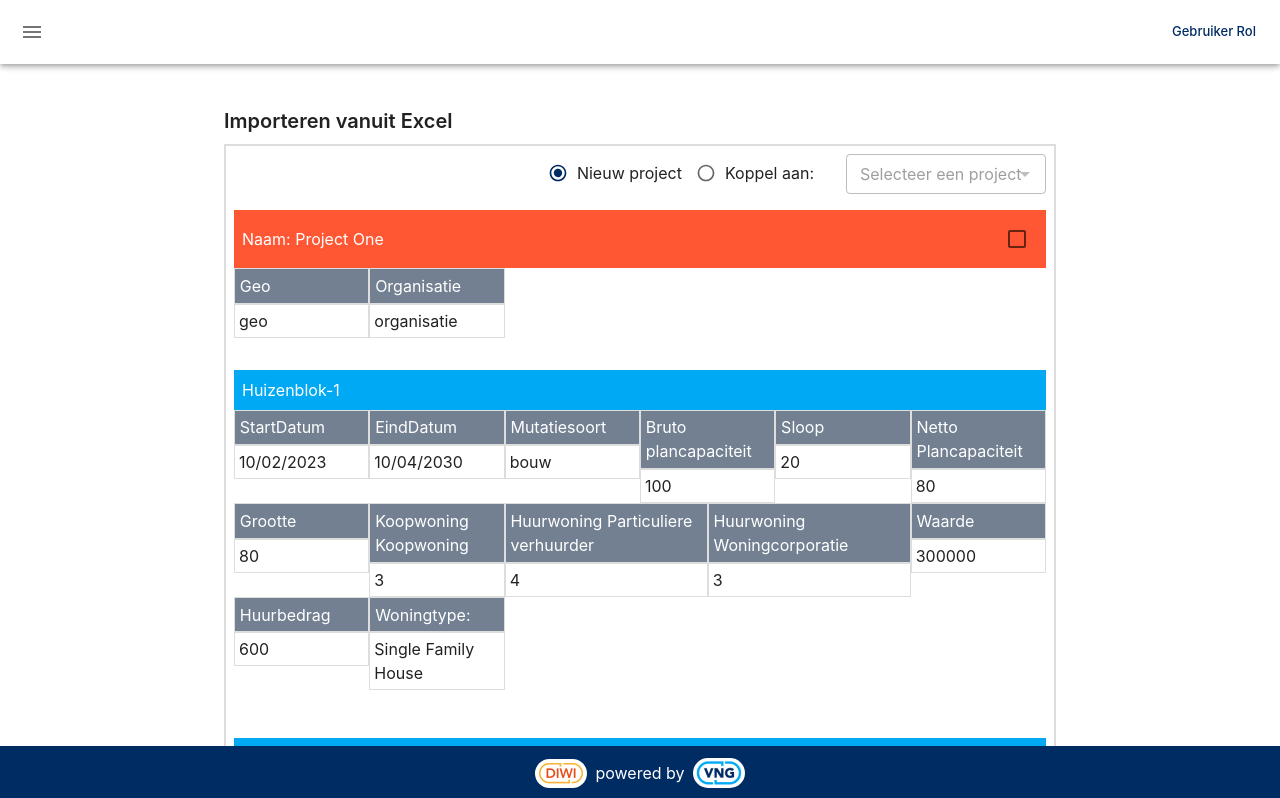
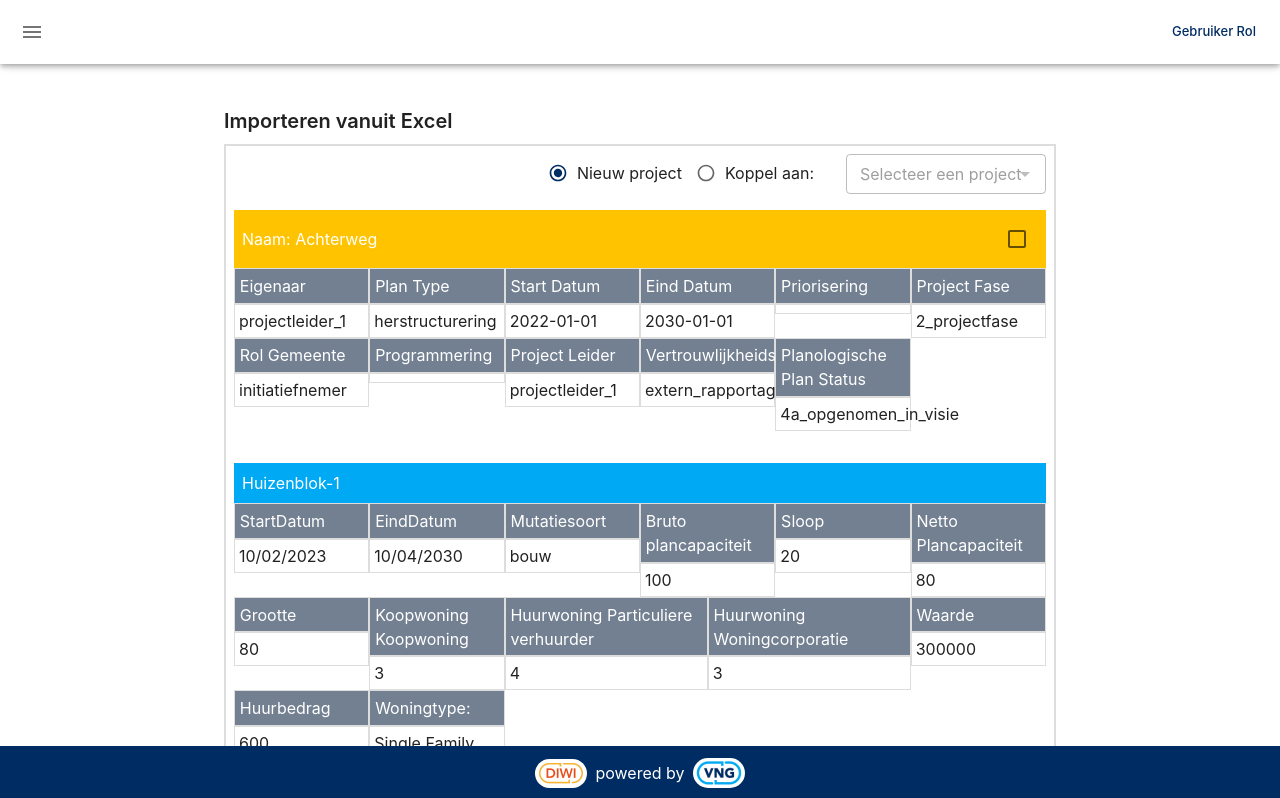
Before and after one commit to VNG-Realisatie/DIWI, a React (Create React App) app in the folder frontend/: page /exchangedata/importexcel/projects in a window 1280 px wide. Shown: the top 798 px of the page. Built offline with nearby package versions, Linux system fonts and the light colour scheme.

Commit message:
Update import projects data

```diff
--- a/frontend/src/api/dummyData.ts
+++ b/frontend/src/api/dummyData.ts
@@ -31,10 +31,22 @@ export const colorArray = [
 export const projects = [
     {
         id: 1,
-        name: "Project One",
-        color: "#FF5733",
-        geo: "geo",
-        organization: "organisatie",
+        name: "Achterweg",
+        color:colorArray[1],
+        eigenaar: "projectleider_1",
+        "plan type": "herstructurering",
+        "eind datum": "2030-01-01",
+        "start datum": "2022-01-01",
+        priorisering: null,
+        "project fase": "2_projectfase",
+        "rol gemeente": "initiatiefnemer",
+        programmering: true,
+        "project leider": "projectleider_1",
+        organization_id: 7,
+        project_state_id: 1,
+        organization_state_id: 7,
+        vertrouwlijkheidsniveau: "extern_rapportage",
+        "planologische plan status": "4a_opgenomen_in_visie",
         houseblocks: [
             {
                 id: 1,
@@ -74,10 +86,22 @@ export const projects = [
     },
     {
         id: 2,
-        name: "Project Two",
-        color: "#E91E63",
-        geo: "geo",
-        organization: "organisatie",
+        color:colorArray[2],
+        name: "Brielseweg",
+        eigenaar: "projectleider_2",
+        "plan type": "verdichting",
+        "eind datum": "2030-07-01",
+        "start datum": "2022-07-01",
+        priorisering: null,
+        "project fase": "2_projectfase",
+        "rol gemeente": "initiatiefnemer",
+        programmering: true,
+        "project leider": "projectleider_2",
+        organization_id: 8,
+        project_state_id: 2,
+        organization_state_id: 8,
+        vertrouwlijkheidsniveau: "extern_rapportage",
+        "planologische plan status": "4a_opgenomen_in_visie",
         houseblocks: [
             {
                 id: 2,
@@ -100,10 +124,22 @@ export const projects = [
     },
     {
         id: 3,
-        name: "Project Three",
-        color: "#9C27B0",
-        geo: "geo",
-        organization: "organisatie",
+        color:colorArray[3],
+        name: "De Ruy",
+        eigenaar: "projectleider_1",
+        "plan type": "herstructurering",
+        "eind datum": "2024-07-01",
+        "start datum": "2020-01-01",
+        priorisering: null,
+        "project fase": "4_realisatiefase",
+        "rol gemeente": "initiatiefnemer",
+        programmering: true,
+        "project leider": "projectleider_1",
+        organization_id: 7,
+        project_state_id: 4,
+        organization_state_id: 7,
+        vertrouwlijkheidsniveau: "openbaar",
+        "planologische plan status": "1a_onherroepelijk",
         houseblocks: [
             {
                 id: 3,
--- a/frontend/src/components/ImportProjectCardItem.tsx
+++ b/frontend/src/components/ImportProjectCardItem.tsx
@@ -156,20 +156,99 @@ export const ImportProjectCardItem = (props: any) => {
                             inputProps={{ "aria-label": "controlled" }}
                         />
                     </Grid>
-                    <Grid item sm={2}>
-                        <Typography sx={columnTitleStyle}>Geo</Typography>
+                 <Grid item sm={2}>
+                        <Typography sx={columnTitleStyle}>Eigenaar</Typography>
 
                         <Typography sx={{ border: "solid 1px #ddd", p: 0.5 }}>
-                            {project.geo}
+                            {project.eigenaar}
+                        </Typography>
+                    </Grid>
+                    <Grid item sm={2}>
+                        <Typography sx={columnTitleStyle}>Plan Type</Typography>
+
+                        <Typography sx={{ border: "solid 1px #ddd", p: 0.5 }}>
+                            {project["plan type"]}
                         </Typography>
                     </Grid>
                     <Grid item sm={2}>
                         <Typography sx={columnTitleStyle}>
-                            Organisatie
+                            Start Datum
                         </Typography>
 
                         <Typography sx={{ border: "solid 1px #ddd", p: 0.5 }}>
-                            {project.organization}
+                            {project["start datum"]}
+                        </Typography>
+                    </Grid>
+                    <Grid item sm={2}>
+                        <Typography sx={columnTitleStyle}>
+                            Eind Datum
+                        </Typography>
+
+                        <Typography sx={{ border: "solid 1px #ddd", p: 0.5 }}>
+                            {project["eind datum"]}
+                        </Typography>
+                    </Grid>
+                    <Grid item sm={2}>
+                        <Typography sx={columnTitleStyle}>
+                            Priorisering
+                        </Typography>
+
+                        <Typography sx={{ border: "solid 1px #ddd", p: 0.5 }}>
+                            {project["priorisering"]}
+                        </Typography>
+                    </Grid>
+                    <Grid item sm={2}>
+                        <Typography sx={columnTitleStyle}>
+                            Project Fase
+                        </Typography>
+
+                        <Typography sx={{ border: "solid 1px #ddd", p: 0.5 }}>
+                            {project["project fase"]}
+                        </Typography>
+                    </Grid>
+                    <Grid item sm={2}>
+                        <Typography sx={columnTitleStyle}>
+                            Rol Gemeente
+                        </Typography>
+
+                        <Typography sx={{ border: "solid 1px #ddd", p: 0.5 }}>
+                            {project["rol gemeente"]}
+                        </Typography>
+                    </Grid>
+                    <Grid item sm={2}>
+                        <Typography sx={columnTitleStyle}>
+                            Programmering
+                        </Typography>
+
+                        <Typography sx={{ border: "solid 1px #ddd", p: 0.5 }}>
+                            {project["programmering"]}
+                        </Typography>
+                    </Grid>
+                    <Grid item sm={2}>
+                        <Typography sx={columnTitleStyle}>
+                            Project Leider
+                        </Typography>
+
+                        <Typography sx={{ border: "solid 1px #ddd", p: 0.5 }}>
+                            {project["project leider"]}
+                        </Typography>
+                    </Grid>
+                    <Grid item sm={2}>
+                        <Typography sx={columnTitleStyle}>
+                            Vertrouwlijkheidsniveau
+                        </Typography>
+
+                        <Typography sx={{ border: "solid 1px #ddd", p: 0.5 }}>
+                            {project["vertrouwlijkheidsniveau"]}
+                        </Typography>
+                    </Grid>
+                    <Grid item sm={2}>
+                        <Typography sx={columnTitleStyle}>
+                            Planologische Plan Status
+                        </Typography>
+
+                        <Typography sx={{ border: "solid 1px #ddd", p: 0.5 }}>
+                            {project["planologische plan status"]}
                         </Typography>
                     </Grid>
                 </Grid>
```
